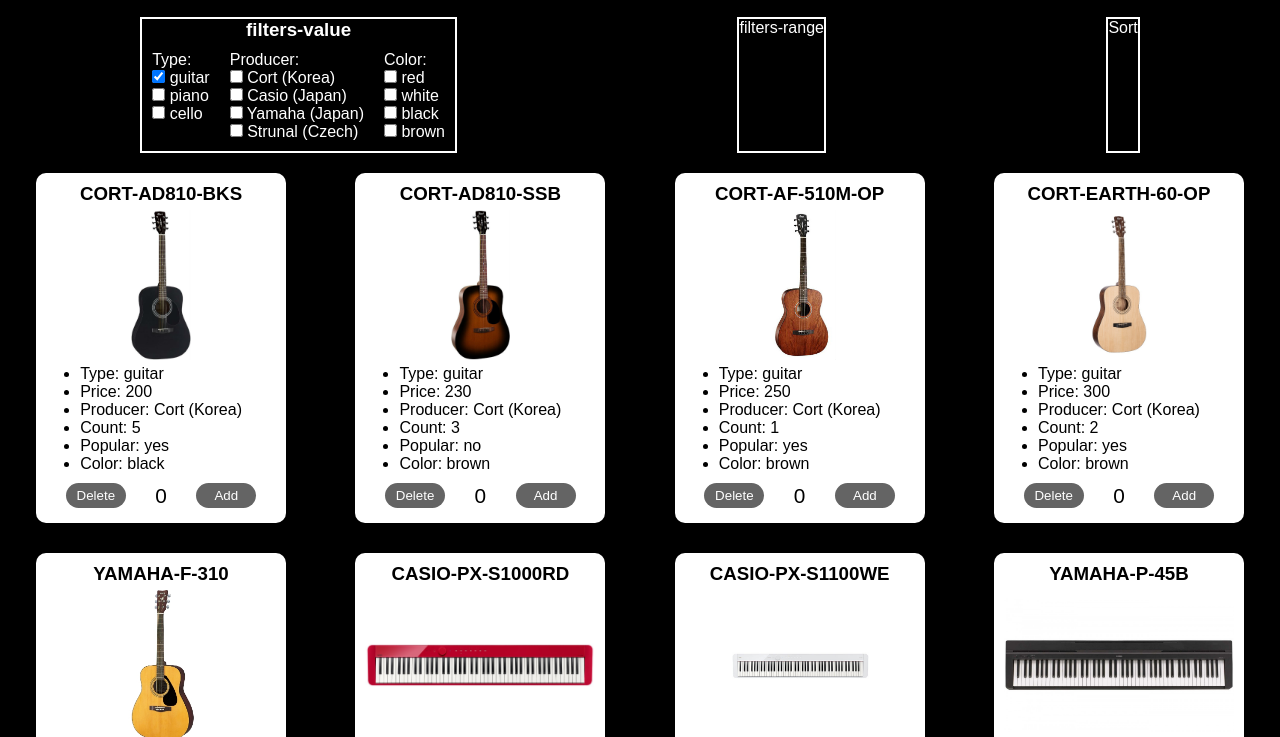
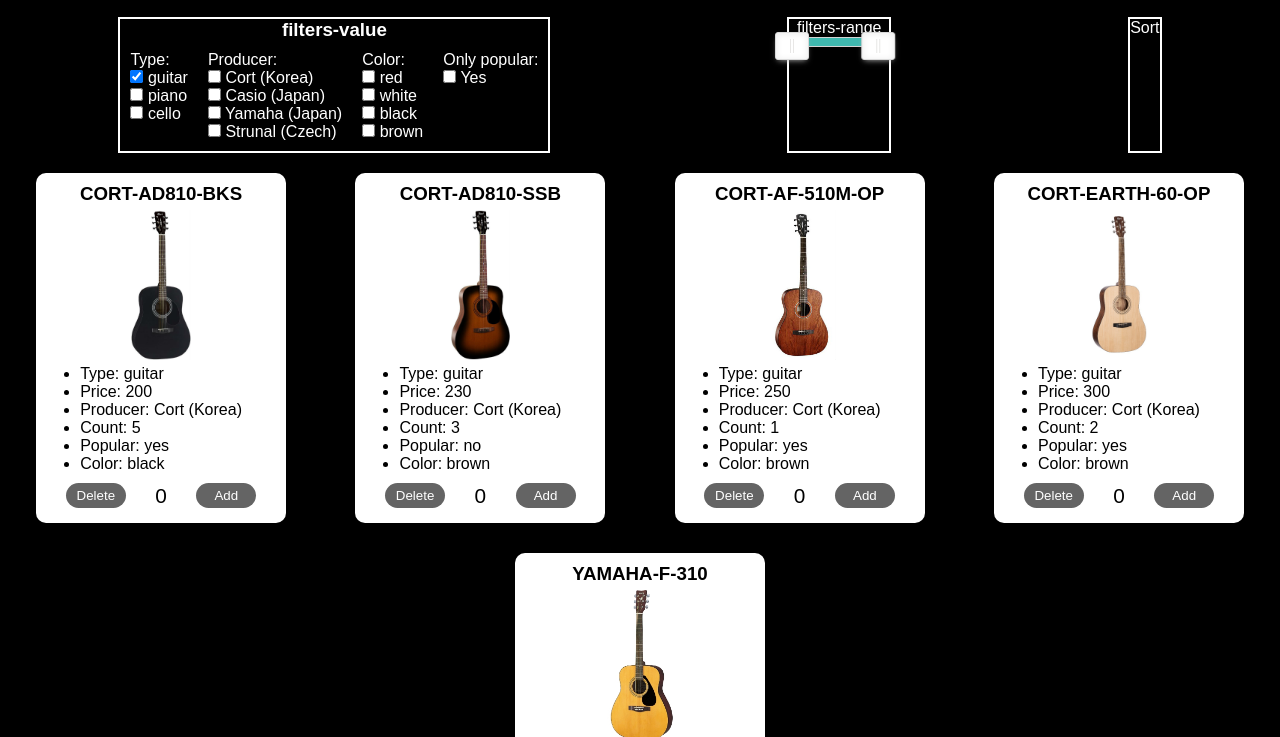
Before and after one commit to Ilya2502/stage2-RSSchool, a website built with webpack: page Online-Store/src/index.html in a window 1280 px wide. Both pictures are taken after a click on the checkbox "guitar". Shown: the part 63-800 px from the top of the page. Built offline with nearby package versions, Linux system fonts and the light colour scheme.

Commit message:
feat: add value-filters

```diff
--- a/Online-Store/package.json
+++ b/Online-Store/package.json
@@ -36,5 +36,8 @@
         "webpack-cli": "^4.5.0",
         "webpack-dev-server": "^3.11.2",
         "webpack-merge": "^5.7.3"
+    },
+    "dependencies": {
+        "nouislider": "^15.6.0"
     }
 }
--- /dev/null
+++ b/Online-Store/src/components/filter/filter.ts
@@ -0,0 +1,135 @@
+import { FilterPropertiesInterface, FilterInterface, PropertiesType } from '../../types/types';
+import { Instrument } from '../instrument/instrument';
+import data from '../json-files/product-catalog.json';
+
+class Filter implements FilterInterface {
+    filterProperties: FilterPropertiesInterface;
+    dataCurrent: PropertiesType[];
+    data: PropertiesType[];
+    constructor(filterProperties: FilterPropertiesInterface, dataCurrent: PropertiesType[]) {
+        this.filterProperties = filterProperties;
+        this.dataCurrent = dataCurrent;
+        this.data = <PropertiesType[]>data;
+    }
+
+    addFilterListener() {
+        const checkboxes = document.querySelectorAll('.filter-type') as NodeListOf<HTMLElement>;
+        checkboxes.forEach((item) =>
+            item.addEventListener('change', (event) => {
+                const valueFilter = (event.target as HTMLInputElement).value;
+                const typeFilter = (event.currentTarget as HTMLDivElement).id;
+                console.log(valueFilter, typeFilter);
+                this.changeFilterProperties(valueFilter, typeFilter);
+                const sorryMessage = document.querySelector('.sorry') as HTMLDivElement;
+                if (this.checkFilterProperties()) {
+                    this.filtrationData();
+                    if (!this.dataCurrent.length) {
+                        sorryMessage.classList.add('sorry-active');
+                    } else {
+                        sorryMessage.classList.remove('sorry-active');
+                    }
+                    this.generateCards();
+                } else {
+                    this.dataCurrent = Array.from(<PropertiesType[]>data);
+                    this.generateCards();
+                }
+            })
+        );
+    }
+
+    checkFilterProperties() {
+        for (const key in this.filterProperties) {
+            if (this.filterProperties[key].length) {
+                return true;
+            }
+        }
+        return false;
+    }
+
+    changeFilterProperties(valueFilter: string, typeFilter: string) {
+        if (!this.filterProperties[typeFilter].includes(valueFilter)) {
+            this.filterProperties[typeFilter].push(valueFilter);
+        } else {
+            this.filterProperties[typeFilter] = this.filterProperties[typeFilter].filter((item) => item != valueFilter);
+        }
+    }
+
+    filtrationData() {
+        this.dataCurrent = this.data.filter((item) => {
+            if (
+                this.filterType(item) &&
+                this.filterColor(item) &&
+                this.filterProducer(item) &&
+                this.filterPopular(item)
+            ) {
+                return true;
+            } else {
+                return false;
+            }
+        });
+    }
+
+    filterType(instrument: PropertiesType): boolean {
+        if (this.filterProperties.type.length !== 0) {
+            for (let i = 0; i < this.filterProperties.type.length; i++) {
+                if (instrument.type === this.filterProperties.type[i]) {
+                    return true;
+                }
+            }
+            return false;
+        }
+        return true;
+    }
+
+    filterProducer(instrument: PropertiesType): boolean {
+        if (this.filterProperties.producer.length !== 0) {
+            for (let i = 0; i < this.filterProperties.producer.length; i++) {
+                if (instrument.producer === this.filterProperties.producer[i]) {
+                    return true;
+                }
+            }
+            return false;
+        }
+        return true;
+    }
+
+    filterColor(instrument: PropertiesType): boolean {
+        if (this.filterProperties.color.length !== 0) {
+            for (let i = 0; i < this.filterProperties.color.length; i++) {
+                if (instrument.color === this.filterProperties.color[i]) {
+                    return true;
+                }
+            }
+            return false;
+        }
+        return true;
+    }
+
+    filterPopular(instrument: PropertiesType): boolean {
+        if (this.filterProperties.popular.length !== 0) {
+            for (let i = 0; i < this.filterProperties.popular.length; i++) {
+                if (instrument.popular === this.filterProperties.popular[i]) {
+                    return true;
+                }
+            }
+            return false;
+        }
+        return true;
+    }
+
+    generateCards() {
+        const instrumentsContainer = document.querySelector('.instruments-container') as HTMLDivElement;
+        instrumentsContainer.innerHTML = '';
+        const fragment = document.createDocumentFragment();
+        const cardItemTemp = document.querySelector('#cardItemTemp') as HTMLTemplateElement;
+        this.dataCurrent.forEach((item: PropertiesType): void => {
+            const cardClone = cardItemTemp.content.cloneNode(true) as HTMLElement;
+            const instrument = new Instrument(item);
+            instrument.createCard(cardClone);
+            fragment.append(cardClone);
+        });
+        instrumentsContainer.append(fragment);
+    }
+}
+
+export default Filter;
--- a/Online-Store/src/components/json-files/product-catalog.json
+++ b/Online-Store/src/components/json-files/product-catalog.json
@@ -48,7 +48,7 @@
     "name": "YAMAHA-F-310",
     "type": "guitar",
     "price": "290",
-    "producer": "Cort (Korea)",
+    "producer": "Yamaha (Japan)",
     "count": "8",
     "popular": "yes",
     "color": "brown",
--- a/Online-Store/src/components/store/store.ts
+++ b/Online-Store/src/components/store/store.ts
@@ -1,26 +1,47 @@
-import { StoreInterface, PropertiesType } from '../../types/types';
-import { Instrument } from '../instrument/instrument';
+import { StoreInterface, PropertiesType, FilterInterface } from '../../types/types';
+import Filter from '../filter/filter';
+// import { Instrument } from '../instrument/instrument';
 import data from '../json-files/product-catalog.json';
+import { filterProperties } from '../../constants/constants';
+import * as noUiSlider from 'nouislider';
+import 'nouislider/dist/nouislider.css';
 
 class Store implements StoreInterface {
+    filter: FilterInterface;
     data: PropertiesType[];
     dataCurrent: PropertiesType[];
     constructor() {
         this.data = <PropertiesType[]>data;
         this.dataCurrent = Array.from(<PropertiesType[]>data);
+        this.filter = new Filter(filterProperties, this.dataCurrent);
     }
 
     start() {
-        const fragment = document.createDocumentFragment();
-        const cardItemTemp = document.querySelector('#cardItemTemp') as HTMLTemplateElement;
-        const instrumentsContainer = document.querySelector('.instruments-container') as HTMLDivElement;
-        this.dataCurrent.forEach((item: PropertiesType): void => {
-            const cardClone = cardItemTemp.content.cloneNode(true) as HTMLElement;
-            const instrument = new Instrument(item);
-            instrument.createCard(cardClone);
-            fragment.append(cardClone);
+        // const fragment = document.createDocumentFragment();
+        // const cardItemTemp = document.querySelector('#cardItemTemp') as HTMLTemplateElement;
+        // const instrumentsContainer = document.querySelector('.instruments-container') as HTMLDivElement;
+        // this.dataCurrent.forEach((item: PropertiesType): void => {
+        //     const cardClone = cardItemTemp.content.cloneNode(true) as HTMLElement;
+        //     const instrument = new Instrument(item);
+        //     instrument.createCard(cardClone);
+        //     fragment.append(cardClone);
+        // });
+        // instrumentsContainer.append(fragment);
+        this.filter.generateCards();
+        this.filter.addFilterListener();
+
+        const slider = document.getElementById('slider') as HTMLDivElement;
+
+        noUiSlider.create(slider, {
+            start: [20, 900],
+            connect: true,
+            range: {
+                min: 0,
+                max: 1000,
+            },
         });
-        instrumentsContainer.append(fragment);
+        slider.style.width = '100px';
+        slider.style.height = '10px';
     }
 }
 
--- a/Online-Store/src/global.css
+++ b/Online-Store/src/global.css
@@ -78,6 +78,18 @@
     padding: 20px 20px;
 }
 
+.sorry {
+    display: none;
+    height: calc(100vh - 300px);
+    font-size: 1.5rem;
+}
+
+.sorry-active {
+    display: flex;
+    justify-content: center;
+    align-items: center;
+}
+
 
 
 .filters-container {
@@ -94,7 +106,7 @@
     border: 2px solid #fff;
 }
 
-.filtres-value-content {
+.filters-value-content {
     display: flex;
     justify-content: space-between;
     align-items: flex-start;
@@ -104,6 +116,34 @@
     display: flex;
     flex-direction: column;
     padding: 10px;
+}
+
+
+
+
+#slider {
+    width: 100px;
+    height: 10px;
+}
+
+.noUi-touch-area {
+    height: 5px;
+    width: 5px;
+}
+
+.noUi-handle {
+    height: 5px;
+    width: 5px;
+}
+
+.noUi-handle-lower {
+    height: 5px;
+    width: 5px;
+}
+
+.noUi-horizontal .noUi-handle {
+    height: 5px;
+    width: 5px;
 }
 
 
--- a/Online-Store/src/index.html
+++ b/Online-Store/src/index.html
@@ -25,75 +25,92 @@
             <div class="filters-container">
                 <div class="filters-value-container">
                     <h3 class="filters-value-title">filters-value</h3>
-                    <div class="filtres-value-content">
-                        <div class="filter-type">
+                    <div class="filters-value-content">
+
+                        <div class="filter-type" id="type">
                             <p class="filter-title">Type:</p>
                             <div class="checkbox-container">
                                 <div class="guitar-checkbox">
-                                    <input type="checkbox" id="guitar">
+                                    <input type="checkbox" id="guitar" class="checkbox" value="guitar">
                                     <label for="guitar" class="checkbox-text"> guitar </label>
                                 </div>
                                 <div class="piano-checkbox">
-                                    <input type="checkbox" id="piano">
+                                    <input type="checkbox" id="piano" class="checkbox" value="piano">
                                     <label for="piano" class="checkbox-text"> piano </label>
                                 </div>
                                 <div class="cello-checkbox">
-                                    <input type="checkbox" id="cello">
+                                    <input type="checkbox" id="cello" class="checkbox" value="cello">
                                     <label for="cello" class="checkbox-text"> cello </label>
                                 </div>
                             </div>
                         </div>
-                        <div class="filter-producer">
+
+                        <div class="filter-type" id="producer">
                             <p class="filter-title">Producer:</p>
                             <div class="checkbox-container">
                                 <div class="cort-checkbox">
-                                    <input type="checkbox" id="cort">
+                                    <input type="checkbox" id="cort" class="checkbox" value="Cort (Korea)">
                                     <label for="cort" class="checkbox-text"> Cort (Korea) </label>
                                 </div>
                                 <div class="casio-checkbox">
-                                    <input type="checkbox" id="casio">
+                                    <input type="checkbox" id="casio" class="checkbox" value="Casio (Japan)">
                                     <label for="casio" class="checkbox-text"> Casio (Japan) </label>
                                 </div>
                                 <div class="yamaha-checkbox">
-                                    <input type="checkbox" id="yamaha">
+                                    <input type="checkbox" id="yamaha" class="checkbox" value="Yamaha (Japan)">
                                     <label for="yamaha" class="checkbox-text"> Yamaha (Japan) </label>
                                 </div>
                                 <div class="strunal-checkbox">
-                                    <input type="checkbox" id="strunal">
+                                    <input type="checkbox" id="strunal" class="checkbox" value="Strunal (Czech)">
                                     <label for="strunal" class="checkbox-text"> Strunal (Czech) </label>
                                 </div>
                             </div>
                         </div>
-                        <div class="filter-color">
+
+                        <div class="filter-type" id="color">
                             <p class="filter-title">Color:</p>
                             <div class="checkbox-container">
                                 <div class="red-checkbox">
-                                    <input type="checkbox" id="red">
+                                    <input type="checkbox" id="red" class="checkbox" value="red">
                                     <label for="red" class="checkbox-text"> red </label>
                                 </div>
                                 <div class="white-checkbox">
-                                    <input type="checkbox" id="white">
+                                    <input type="checkbox" id="white" class="checkbox" value="white">
                                     <label for="white" class="checkbox-text"> white </label>
                                 </div>
                                 <div class="black-checkbox">
-                                    <input type="checkbox" id="black">
+                                    <input type="checkbox" id="black" class="checkbox" value="black">
                                     <label for="black" class="checkbox-text"> black </label>
                                 </div>
                                 <div class="brown-checkbox">
-                                    <input type="checkbox" id="brown">
+                                    <input type="checkbox" id="brown" class="checkbox" value="brown">
                                     <label for="brown" class="checkbox-text"> brown </label>
                                 </div>
                             </div>
                         </div>
+
+                        <div class="filter-type" id="popular">
+                            <p class="filter-title">Only popular:</p>
+                            <div class="checkbox-container">
+                                <div class="popular-checkbox">
+                                    <input type="checkbox" id="yes" class="checkbox" value="yes">
+                                    <label for="yes" class="checkbox-text"> Yes </label>
+                                </div>
+                            </div>
+                        </div>
+
                     </div>
                 </div>
                 <div class="filters-range-container">
-                    <p class="filters-value-title">filters-range</p>
-
+                    <p class="filters-range-title">filters-range</p>
+                    <div id="slider"></div>
                 </div>
                 <div class="filters-sort-container">
                     <p class="filters-value-title">Sort</p>
                 </div>
+            </div>
+            <div class="sorry">
+                <p class="sorry-text">Sorry, no matches found</p>
             </div>
             <div class="container main-container">
                 <section class="instruments-container">
```
Also changed, not shown: Online-Store/src/constants/constants.ts (+9 -0 lines), Online-Store/src/types/types.ts (+16 -0 lines), 1 other file.
